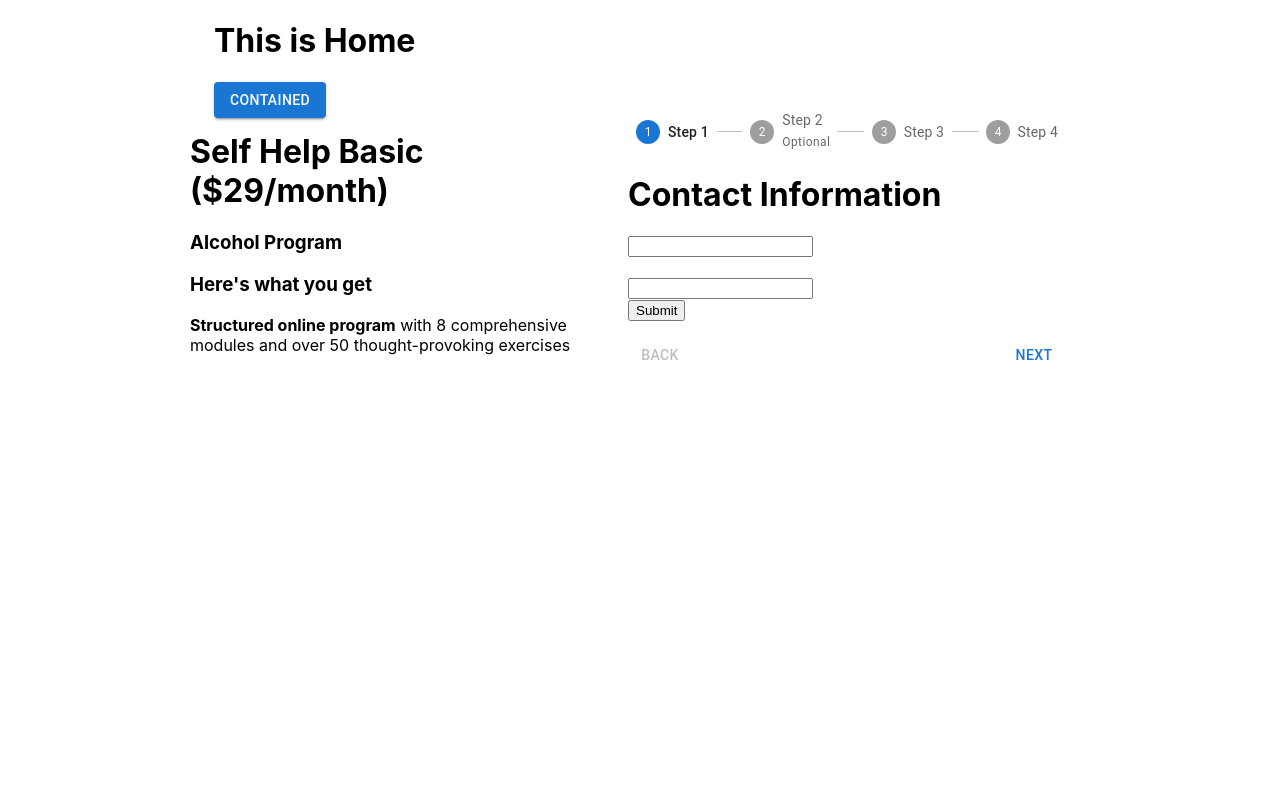
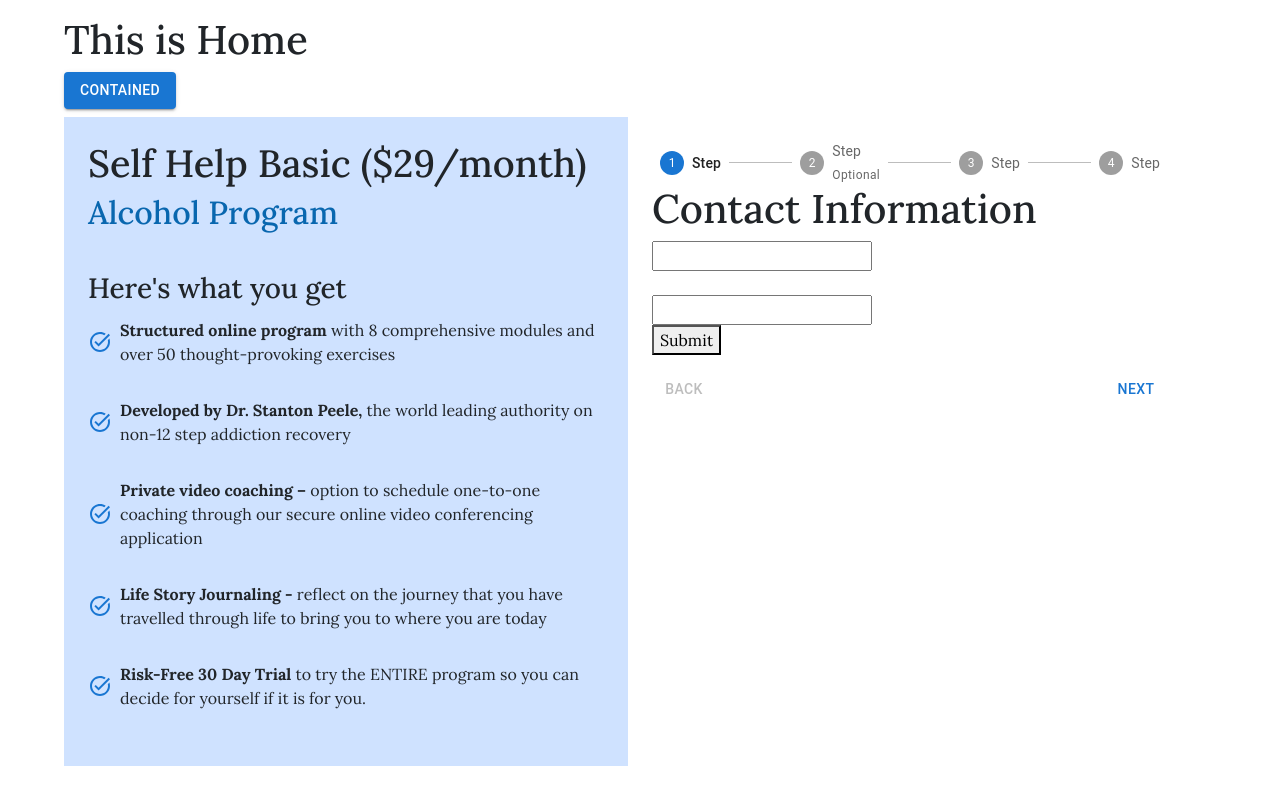
Before and after one commit to mazhars-git/signup-validation-app, a React (Create React App) app: page / in a window 1280 px wide. Built offline with nearby package versions, Linux system fonts and the light colour scheme.

Commit message:
default pg update

```diff
--- a/package.json
+++ b/package.json
@@ -10,8 +10,10 @@
     "@testing-library/jest-dom": "^5.17.0",
     "@testing-library/react": "^13.4.0",
     "@testing-library/user-event": "^13.5.0",
+    "bootstrap": "^5.3.2",
     "formik": "^2.4.4",
     "react": "^18.2.0",
+    "react-bootstrap": "^2.8.0",
     "react-dom": "^18.2.0",
     "react-scripts": "5.0.1",
     "web-vitals": "^2.1.4"
--- a/public/index.html
+++ b/public/index.html
@@ -1,14 +1,15 @@
 <!DOCTYPE html>
 <html lang="en">
+
 <head>
   <meta charset="utf-8" />
   <link rel="icon" href="%PUBLIC_URL%/favicon.ico" />
   <meta name="viewport" content="width=device-width, initial-scale=1" />
   <meta name="theme-color" content="#000000" />
-    <meta
-      name="description"
-      content="Web site created using create-react-app"
-    />
+  <meta name="description" content="Web site created using create-react-app" />
+  <link rel="preconnect" href="https://fonts.googleapis.com">
+  <link rel="preconnect" href="https://fonts.gstatic.com" crossorigin>
+  <link href="https://fonts.googleapis.com/css2?family=Inter:wght@100;400;700&family=Lora:wght@400;500;600;700&display=swap" rel="stylesheet">
   <link rel="apple-touch-icon" href="%PUBLIC_URL%/logo192.png" />
   <!--
       manifest.json provides metadata used when your web app is installed on a
@@ -26,6 +27,7 @@
     -->
   <title>React App</title>
 </head>
+
 <body>
   <noscript>You need to enable JavaScript to run this app.</noscript>
   <div id="root"></div>
@@ -39,5 +41,7 @@
       To begin the development, run `npm start` or `yarn start`.
       To create a production bundle, use `npm run build` or `yarn build`.
     -->
+  <script src="https://cdn.jsdelivr.net/npm/react/umd/react.production.min.js" crossorigin></script>
 </body>
+
 </html>
--- a/src/App.css
+++ b/src/App.css
@@ -1,38 +1,4 @@
 .App {
-  text-align: center;
+  font-family: 'Inter', sans-serif;
+  font-family: 'Lora', serif;
 }
-
-.App-logo {
-  height: 40vmin;
-  pointer-events: none;
-}
-
-@media (prefers-reduced-motion: no-preference) {
-  .App-logo {
-    animation: App-logo-spin infinite 20s linear;
-  }
-}
-
-.App-header {
-  background-color: #282c34;
-  min-height: 100vh;
-  display: flex;
-  flex-direction: column;
-  align-items: center;
-  justify-content: center;
-  font-size: calc(10px + 2vmin);
-  color: white;
-}
-
-.App-link {
-  color: #61dafb;
-}
-
-@keyframes App-logo-spin {
-  from {
-    transform: rotate(0deg);
-  }
-  to {
-    transform: rotate(360deg);
-  }
-}
--- a/src/App.js
+++ b/src/App.js
@@ -1,10 +1,12 @@
 import { Container } from "@mui/material";
+import 'bootstrap/dist/css/bootstrap.min.css';
 import Home from "./Components/Home/Home/Home";
 import Signup from "./Components/Home/Signup/Signup";
+import './App.css';
 
 function App() {
   return (
-    <Container maxWidth="md">
+    <Container className="App" maxWidth="lg">
         <Home></Home>
         <Signup></Signup>
     </Container>
--- a/src/Components/Home/Home/Home.js
+++ b/src/Components/Home/Home/Home.js
@@ -3,9 +3,10 @@ import React from 'react';
 
 const Home = () => {
     return (
-        <div>
+        <div className='py-3'>
             <h1>This is Home</h1>
             <Button variant="contained">Contained</Button>
+
         </div>
     );
 };
--- a/src/Components/Home/Signup/Signup.js
+++ b/src/Components/Home/Signup/Signup.js
@@ -5,12 +5,13 @@ import Step from '@mui/material/Step';
 import StepLabel from '@mui/material/StepLabel';
 import Button from '@mui/material/Button';
 import Typography from '@mui/material/Typography';
-import { Grid } from '@mui/material';
+import { Container, Grid } from '@mui/material';
 import DefaultPage from '../SignupPages/DefaultPage';
 import FirstPage from '../SignupPages/FirstPage';
 import SecondPage from '../SignupPages/SecondPage';
+import ThirdPage from '../SignupPages/ThirdPage';
 
-const steps = ['Step 1', 'Step 2', 'Step 3', 'Step 4'];
+const steps = ['Step', 'Step', 'Step', 'Step'];
 
 export default function Signup() {
     const [activeStep, setActiveStep] = React.useState(0);
@@ -58,11 +59,13 @@ export default function Signup() {
     };
 
     return (
+        <Container className=''>
             <Grid container rowSpacing={1} columnSpacing={{ xs: 1, sm: 2, md: 3 }}>
-            <Grid xs={6}>
+                <Grid md={6} sm={12}>
                     <DefaultPage />
                 </Grid>
-            <Grid xs={6}>
+                <Grid md={6} sm={12}>
+                    <div className='p-4'>
                         <Box sx={{ width: '100%' }}>
                             <Stepper activeStep={activeStep}>
                                 {steps.map((label, index) => {
@@ -98,6 +101,8 @@ export default function Signup() {
                                 <React.Fragment>
                                     {activeStep === 0 && <FirstPage />}
                                     {activeStep === 1 && <SecondPage />}
+                                    {activeStep === 2 && <SecondPage />}
+                                    {activeStep === 3 && <ThirdPage />}
                                     {/* <Typography sx={{ mt: 2, mb: 1 }}>Step {activeStep + 1}</Typography> */}
                                     <Box sx={{ display: 'flex', flexDirection: 'row', pt: 2 }}>
                                         <Button
@@ -122,7 +127,10 @@ export default function Signup() {
                                 </React.Fragment>
                             )}
                         </Box>
+                    </div>
+
                 </Grid>
             </Grid>
+        </Container>
     );
 }
--- a/src/Components/Home/SignupPages/DefaultPage.js
+++ b/src/Components/Home/SignupPages/DefaultPage.js
@@ -1,15 +1,35 @@
 import React from 'react';
+import '../../../Css/DefaultPage.css';
+import TaskAltIcon from '@mui/icons-material/TaskAlt';
 
 const DefaultPage = () => {
     return (
-        <div>
-            <h1>Self Help Basic ($29/month)</h1>
-            <h3>Alcohol Program</h3>
-            <h3>Here's what you get</h3>
-            <div>
-                <p><b>Structured online program</b> with 8 comprehensive modules and over 50 thought-provoking exercises</p>
+        <div className='bg-primary-subtle'>
+            <div className='default-pg p-4 mr-2'>
+                <h1>Self Help Basic ($29/month)</h1>
+                <h2>Alcohol Program</h2>
+                <h3>Here's what you get</h3>
+                <div className='default-content d-flex gap-2 align-items-center'>
+                    <TaskAltIcon color="primary" />
+                    <p className='m-0'><b>Structured online program</b> with 8 comprehensive modules and over 50 thought-provoking exercises</p>
+                </div>
+                <div className='default-content d-flex gap-2 align-items-center'>
+                    <TaskAltIcon color="primary" />
+                    <p className='m-0'><b>Developed by Dr. Stanton Peele,</b> the world leading authority on non-12 step addiction recovery</p>
+                </div>
+                <div className='default-content d-flex gap-2 align-items-center'>
+                    <TaskAltIcon color="primary" />
+                    <p className='m-0'><b>Private video coaching – </b> option to schedule one-to-one coaching through our secure online video conferencing application</p>
+                </div>
+                <div className='default-content d-flex gap-2 align-items-center'>
+                    <TaskAltIcon color="primary" />
+                    <p className='m-0'><b>Life Story Journaling - </b> reflect on the journey that you have travelled through life to bring you to where you are today</p>
+                </div>
+                <div className='default-content d-flex gap-2 align-items-center'>
+                    <TaskAltIcon color="primary" />
+                    <p className='m-0'><b>Risk-Free 30 Day Trial </b> to try the ENTIRE program so you can decide for yourself if it is for you.</p>
+                </div>
             </div>
-
         </div>
     );
 };
--- a/src/Components/Home/SignupPages/FirstPage.js
+++ b/src/Components/Home/SignupPages/FirstPage.js
@@ -3,7 +3,7 @@ import { Formik } from 'formik';
 
 const FirstPage = () => {
     return (
-        <div>
+        <div className=''>
             <h1>Contact Information</h1>
             <Formik
                 initialValues={{ email: '', password: '' }}
--- a/src/Components/Home/SignupPages/ThirdPage.js
+++ b/src/Components/Home/SignupPages/ThirdPage.js
@@ -1,4 +1,18 @@
 import React from 'react';
+import { styled } from '@mui/material/styles';
+import Box from '@mui/material/Box';
+import Paper from '@mui/material/Paper';
+import Grid from '@mui/material/Grid';
+import { Stack } from 'react-bootstrap';
+
+const Item = styled(Paper)(({ theme }) => ({
+    backgroundColor: theme.palette.mode === 'dark' ? '#1A2027' : '#fff',
+    ...theme.typography.body2,
+    padding: theme.spacing(1),
+    textAlign: 'center',
+    color: theme.palette.text.secondary,
+}));
+
 
 const ThirdPage = () => {
     return (
--- /dev/null
+++ b/src/Css/DefaultPage.css
@@ -0,0 +1,15 @@
+.default-pg h1{
+   font-size: 38px;
+   font-weight: 500;
+}
+.default-pg h2{
+    font-size: 32px;
+    color: #0967AF;
+    margin-bottom: 40px;
+}
+.default-pg h3{
+    margin-bottom: 12px;
+}
+.default-content {
+    margin-bottom: 32px;
+}
```
Also changed, not shown: src/Components/Home/SignupPages/Signup.css (deleted), 1 other file (tests, documents, lock files or other folders). Lines whose indentation alone changed are shown as unchanged.
